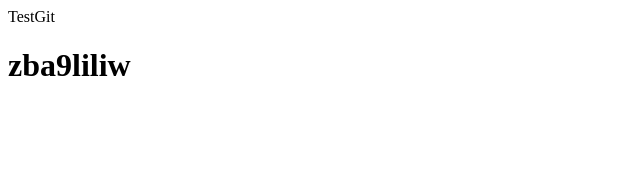
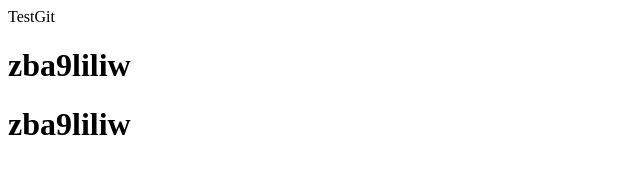
Before and after one commit to zba9liliw/testGit, a plain HTML site: page testGit/index.html in a window 1280 px wide. Shown: the whole page, without its empty margins (0-640 px from the left). Drawn offline with Linux system fonts and the light colour scheme.

Commit message:
3 émme modification

```diff
--- a/testGit/index.html
+++ b/testGit/index.html
@@ -6,5 +6,6 @@ TestGit
 </head>
 <body>
     <h1>zba9liliw</h1>
+    <h1>zba9liliw</h1>
 </body>
 </html>
```
